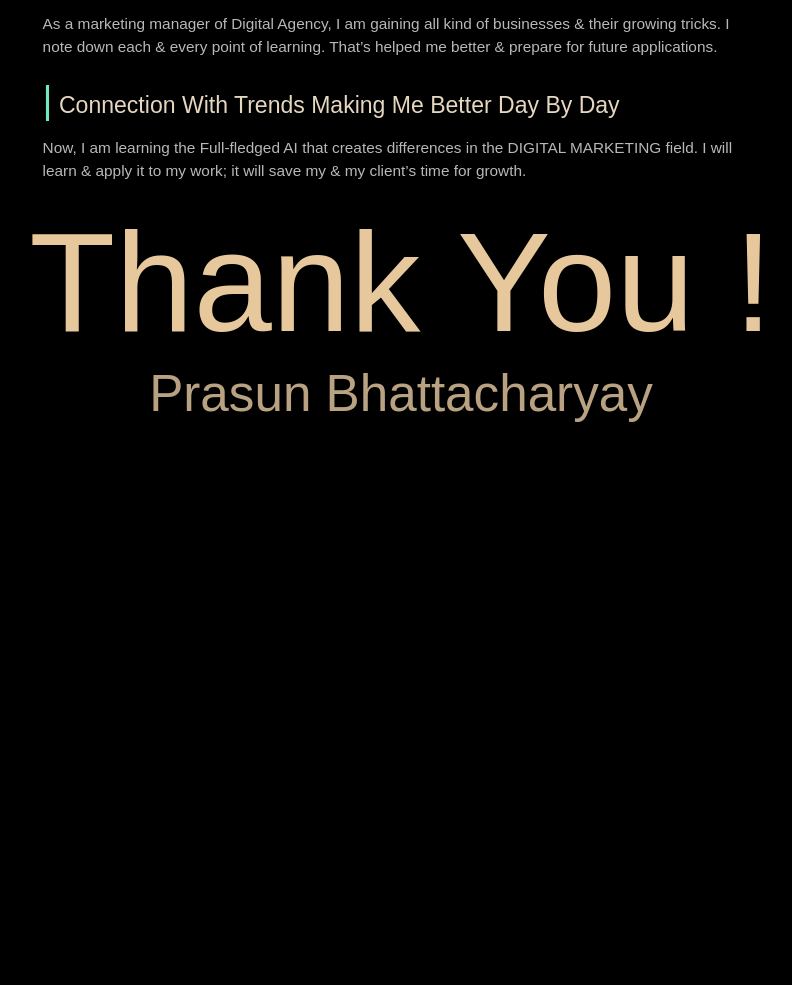
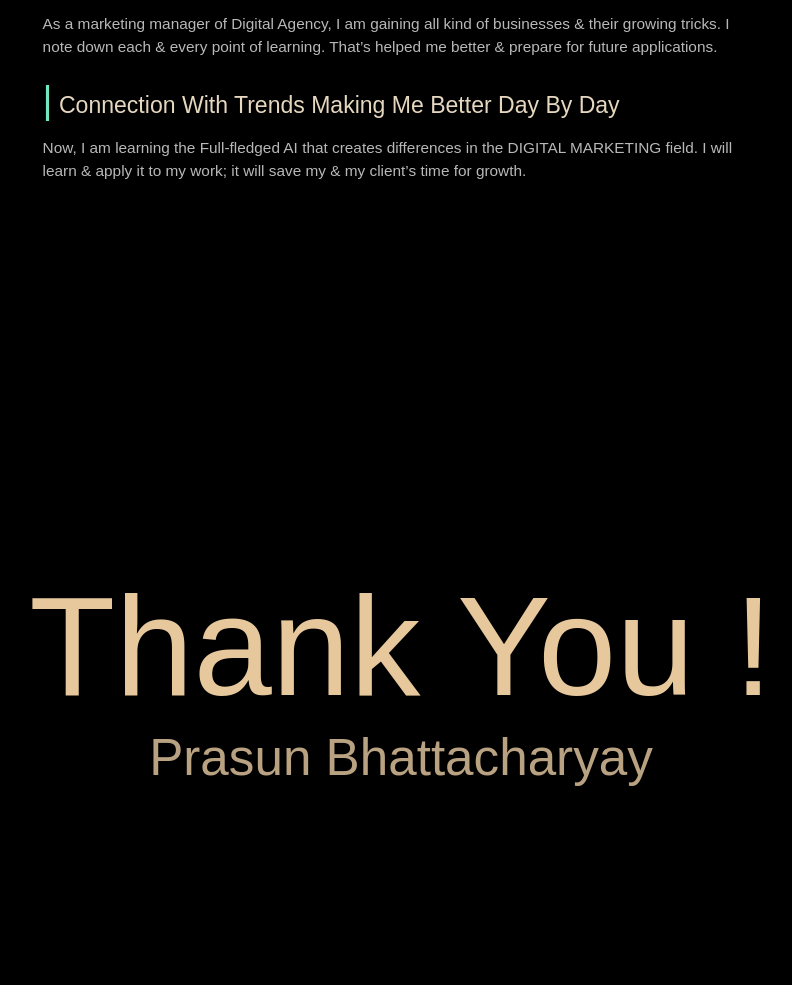
Before and after one commit to prasunbhattacharyay30/main, a Flask app: page /about in a window 1280 px wide. Shown: the part 1460-2445 px from the top of the page, without its empty margins (239-1031 px from the left). Before the commit the page ends 1882 px from the top, so only its background shows below. Run offline with Flask 3, Linux system fonts and the light colour scheme; some libraries are stand-ins or nearby versions.

Commit message:
added about me

```diff
--- a/templates/about.html
+++ b/templates/about.html
@@ -70,13 +70,14 @@
         font-size: 11vw;
         font-weight: 400;
         color: navajowhite;
+        margin-top: 30%;
     }
 
     .end h3 {
         font-size: 4vw;
         font-weight: 300;
         color: rgba(253, 222, 176, 0.811);
-        margin-bottom: 10%;
+        margin-bottom: 30%;
     }
 </style>
 {% endblock %}
```
